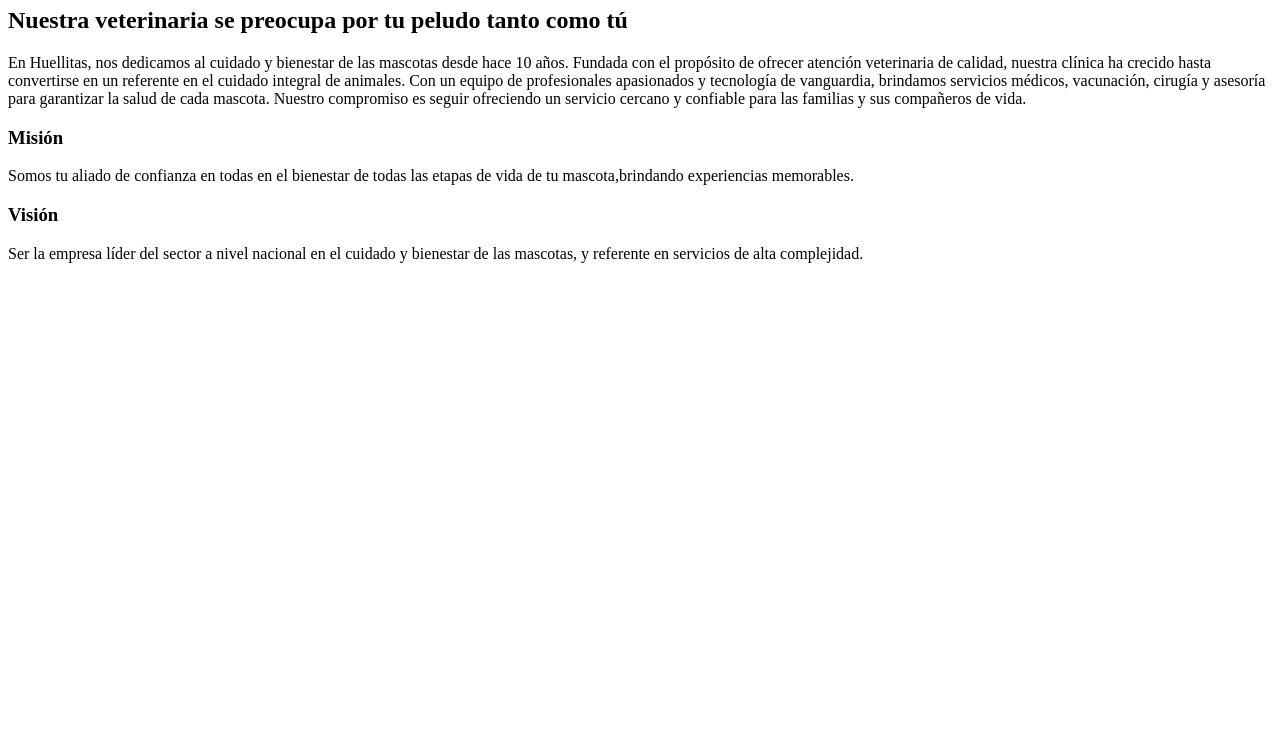
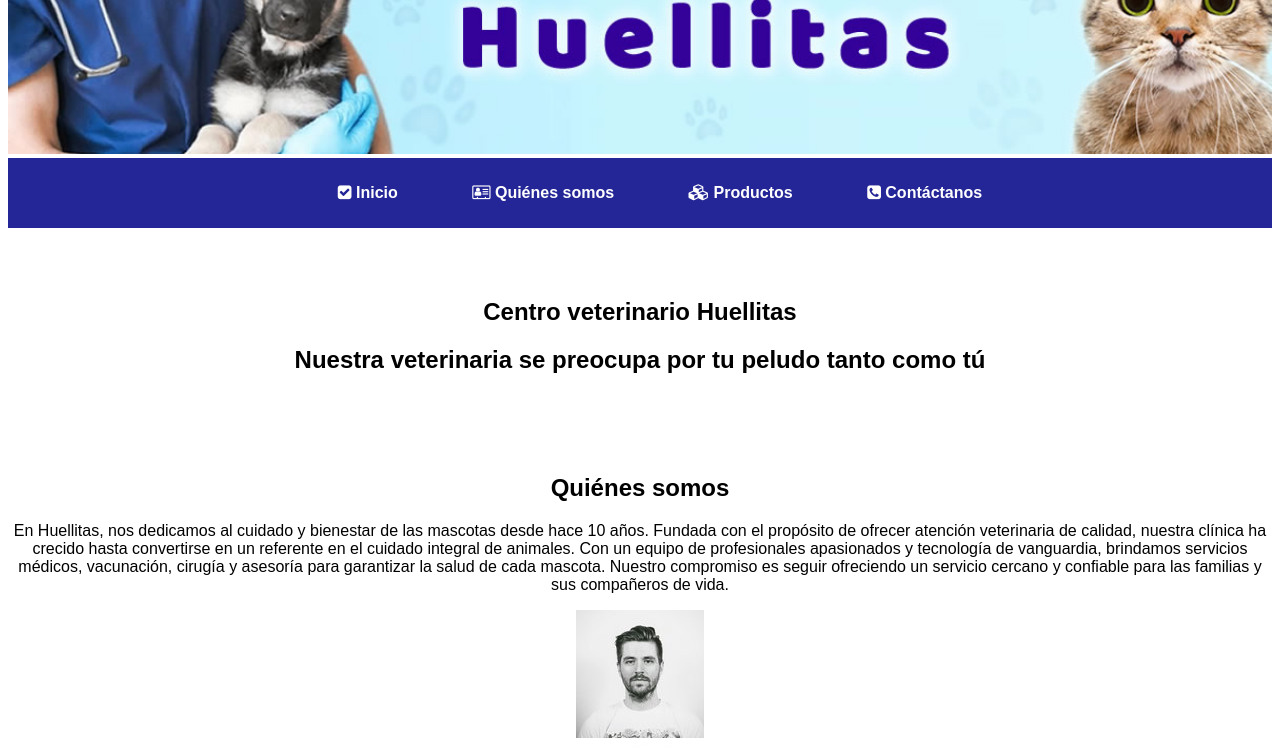
Before and after one commit to Mariamp-0/Clase-2, a plain HTML site: page index.html in a window 1280 px wide. Shown: the part 117-865 px from the top of the page. Before the commit the page ends 800 px from the top, so only its background shows below. Drawn offline with Linux system fonts and the light colour scheme.

Commit message:
Clase lunes

```diff
--- a/index.html
+++ b/index.html
@@ -1,31 +1,52 @@
 <!DOCTYPE html>
 <html>
+
 <head>
     <title>Index</title>
+    <link rel="stylesheet" href="https://cdnjs.cloudflare.com/ajax/libs/font-awesome/4.7.0/css/font-awesome.min.css">
+    <link rel="stylesheet" href="style.css">
 </head>
+
 <body>
-    <img src="banner-principal.jpg" alt="Banner principal" width="100%" >
+    <header>
+        <img src="banner-principal.jpg" alt="Banner principal" width="100%">
+
 
         <nav>
-        <img src="logo.png" alt="logo de la empresa">
-    <a href="index.html">Inicio</a>
-    <a href="us.html">Quiénes somos</a>
-    <a href="products.html">Productos</a>
-    <a href="contactUs.html">Contáctanos</a>
+            <ul>
+                <li></i> <a href="index.html"><i class="fa fa-check-square"></i> Inicio</a></li>
+                <li></i> <a href="us.html"><i class="fa fa-address-card-o"></i> Quiénes somos</a></li>
+                <li></i> <a href="products.html"><i class="fa fa-cubes"></i> Productos</a></li>
+                <li></i> <a href="contactUs.html"><i class="fa fa-phone-square"></i> Contáctanos</a></li>
+            </ul>
+
         </nav>
 
+    </header>
+
+    <section id="Inicio">
         <h1>Centro veterinario Huellitas</h1>
         <h2>Nuestra veterinaria se preocupa por tu peludo tanto como tú</h2>
+    </section>
+
+    <section id="Nosotros">
+        <h2>Quiénes somos</h2>
         <p>En Huellitas, nos dedicamos al cuidado y bienestar de las mascotas desde hace 10 años.
         Fundada con el propósito de ofrecer atención veterinaria de calidad, nuestra clínica
         ha crecido hasta convertirse en un referente en el cuidado integral de animales.
         Con un equipo de profesionales apasionados y tecnología de vanguardia, brindamos servicios
         médicos, vacunación, cirugía y asesoría para garantizar la salud de cada mascota.
-    Nuestro compromiso es seguir ofreciendo un servicio cercano y confiable para las familias y sus compañeros de vida.</p>
+        Nuestro compromiso es seguir ofreciendo un servicio cercano y confiable para las familias y sus compañeros de
+        vida.</p>
+        <div class="contenedor">
+            <div class="Foto">
+                <img src="usuario-1.jpg" alt="usuario-1">
+            </div>
+            </div>
+            <div class="Foto">
+                <img src="usuario-2.jpg" alt="usuario-2">
+        </div>
+    </section>
+</body>
 
-    <h3>Misión</h3>
-<p>Somos tu aliado de confianza en todas en el bienestar de todas las etapas de vida de tu mascota,brindando experiencias memorables.</p>
-    <h3>Visión</h3>
-<p>Ser la empresa líder del sector a nivel nacional en el cuidado y bienestar de las mascotas, y referente en servicios de alta complejidad.</p>
-</body>
 </html>
--- /dev/null
+++ b/style.css
@@ -0,0 +1,46 @@
+body  {
+    font-family: Arial,sans-serif;
+    background: white;
+    margin:0 px
+}
+
+header  { text-align: center;
+}
+
+header img  {width:100%
+}
+
+
+nav  {
+    background: #242697;
+    color: white;
+    padding: 10px 0 10px 0;
+    margin-top: 0px;
+}
+
+nav ul li {
+    display: inline;
+    margin: 0 25px;
+}
+
+nav ul li a{
+    color: white;
+    text-decoration: none;
+    font-weight: bold;
+}
+
+a {
+    padding: 10px;
+}
+
+a:hover {
+    background-color: #2d9ec0;
+    padding: 10px;
+    border-radius: 10px;
+}
+
+section {
+    padding-top: 50px;
+    text-align: center;
+    margin-bottom: 30px;
+}
```
Also changed, not shown: banner-principal.jpg (added), logo.png (added), usuario-1.jpg (added), usuario-2.jpg (added), usuario-3.jpg (added), usuario-4.jpg (added). Lines whose indentation alone changed are shown as unchanged.
